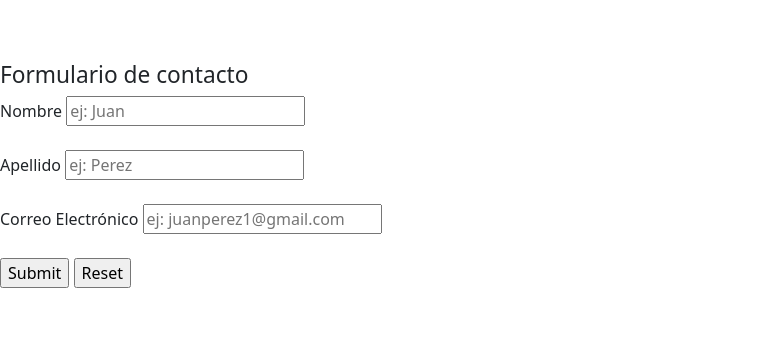
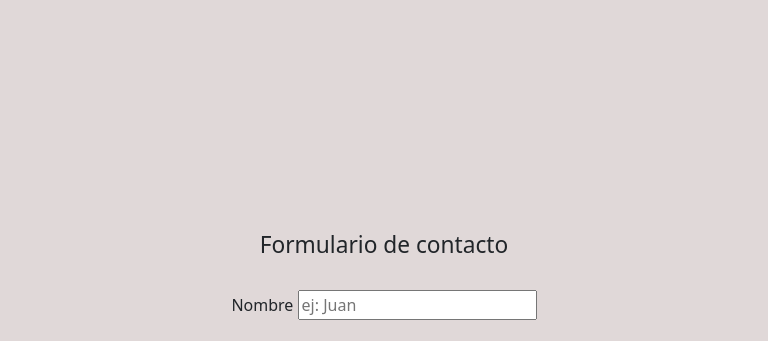
Before and after one commit to andypallero1/thecloset-js, a website: page menu/contacto.html in a window 768 px wide. Shown: the part 262-603 px from the top of the page. Drawn offline with nearby package versions, Linux system fonts and the light colour scheme; a web font is replaced by a local one.

Commit message:
form-contacto

```diff
--- a/menu/contacto.html
+++ b/menu/contacto.html
@@ -10,7 +10,7 @@
   <link href="https://cdn.jsdelivr.net/npm/bootstrap@5.2.0/dist/css/bootstrap.min.css" rel="stylesheet" integrity="sha384-gH2yIJqKdNHPEq0n4Mqa/HGKIhSkIHeL5AyhkYV8i59U5AR6csBvApHHNl/vI1Bx" crossorigin="anonymous">
   </head>
 
-  <body>
+  <body class="body-cont">
     <header>
       <div class="titulo">
         <h1 class="titulo-indumentaria">THE CLOSET</h1>
@@ -30,8 +30,9 @@
     </header>
     <br />
     <br />
-    <div>
+    <div class="form-cont">
     <h4>Formulario de contacto</h4>
+    <br>
     <form>
       <label for="nombre">Nombre</label>
       <input type="text" placeholder="ej: Juan" id="nombre" />
--- a/scss/estilo.scss
+++ b/scss/estilo.scss
@@ -151,6 +151,11 @@ ul li a:hover {
   .text--{
     font-size: 10px;
   }
+  .form-cont{
+    height: 515px;
+    text-align: center;
+    margin-top: 170px;
+  }
 }
 
 @media (max-width: 768px) {
@@ -175,6 +180,12 @@ ul li a:hover {
 @media (min-width: 767px) {
   .flexpa {
     height: 100%;}
+
+    .form-cont{
+      text-align: center;
+      height: 400px;
+      margin-top: 170px;
+      }
 }
 
 h3 {
@@ -303,3 +314,10 @@ $estilos: (
   font-weight: bold;
   text-align: center;
 }
+
+
+
+.body-cont{
+  background-color: #e0d8d8;
+
+}
```
Also changed, not shown: css/estilo.css.
